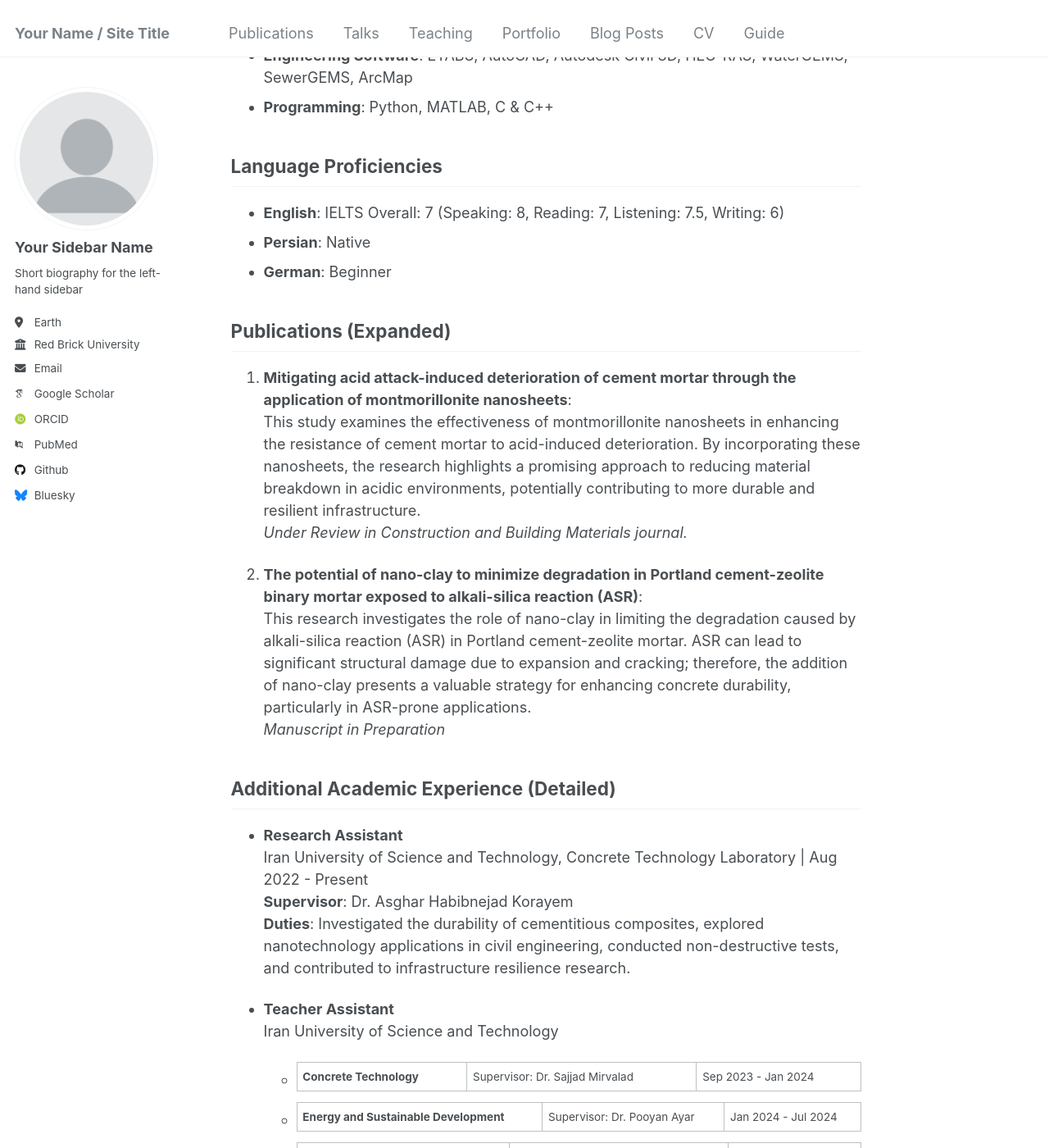
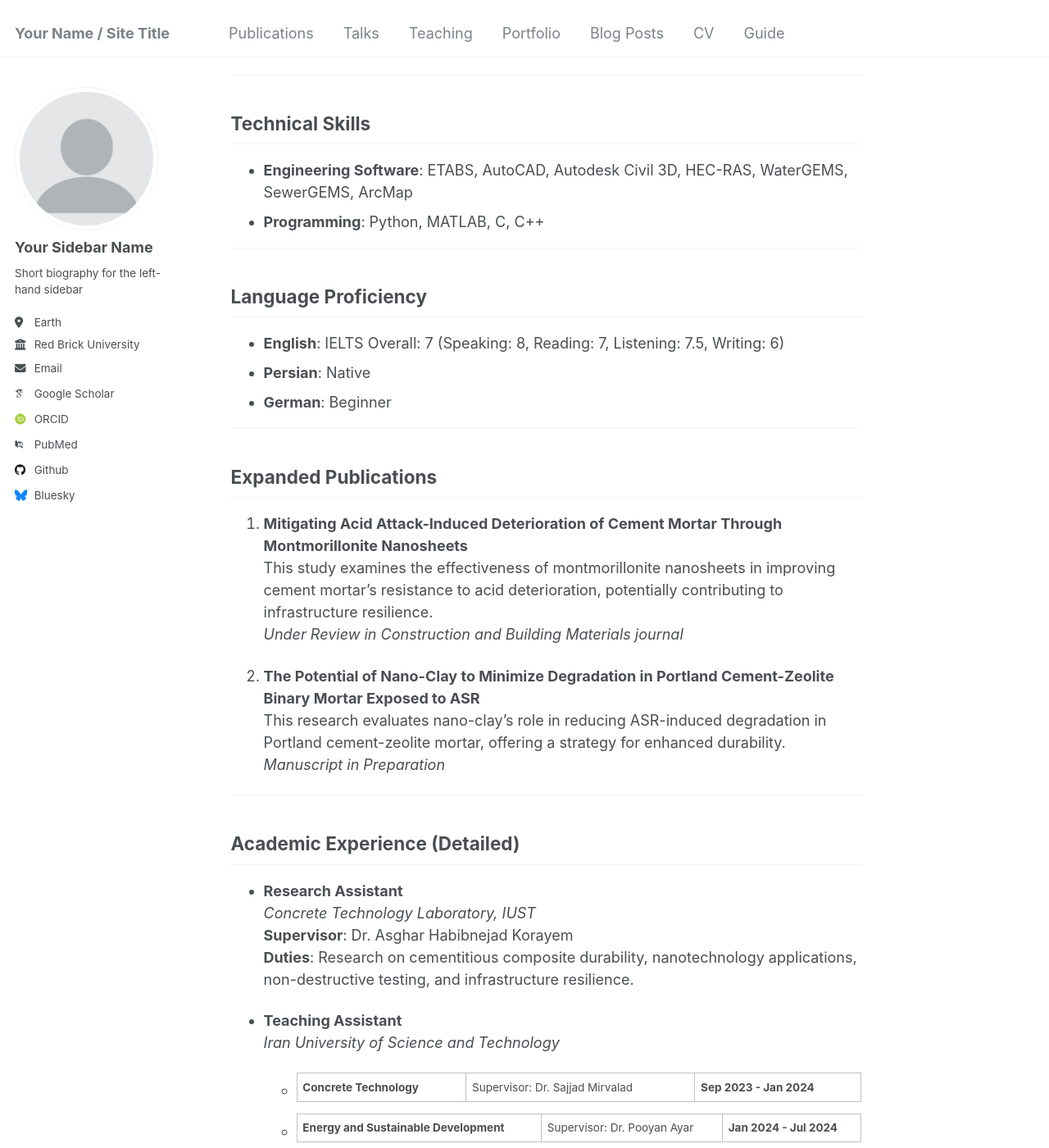
Before and after one commit to ParmidaMasoumi/ParmidaMasoumi.github.io, a Jekyll site: the page built from _pages/about.md, in a window 1280 px wide and 1400 px high, scrolled down 2876 px. Shown: the whole window at 82% size. Built offline with Jekyll 4.4.1, drawn with Linux system fonts in a browser that asks for light colours; some web fonts are replaced; some of the changed text lies outside the part shown.

Commit message:
Update about.md

```diff
--- a/_pages/about.md
+++ b/_pages/about.md
@@ -7,127 +7,140 @@ redirect_from:
   - /about.html
 ---
 
-# Home
+# [Parmida Masoumi]
 
-Hello, I hold a Bachelor of Science in Civil Engineering from Iran University of Science and Technology. My focus has been on advanced construction materials, particularly in improving concrete durability with nano-materials. I engaged in extensive research within the concrete technology lab, working on projects related to chloride transport, alkali-silica reaction, and acid resistance in cement mortar.
+**Bachelor of Science in Civil Engineering**
+Iran University of Science and Technology, Tehran, Iran
+
+---
+
+## Research Focus
+
+With a focus on advanced construction materials, I specialize in enhancing concrete durability through nano-materials. My research experience in the Concrete Technology Laboratory includes studies on chloride transport, alkali-silica reaction, and acid resistance in cement mortar.
+
+---
 
 ## Education
 
 - **B.Sc. in Civil Engineering**
-  Iran University of Science and Technology (IUST), Tehran, Iran
-  2020 – 2024
+  _Iran University of Science and Technology (IUST), Tehran, Iran_
+  **2020 – 2024**
 
 - **High School Diploma in Mathematics & Physics**
-  Farzanegan7: Sampad (National Organization for Development of Exceptional Talents), Tehran, Iran
-  2017 – 2020
+  _Farzanegan7: Sampad (National Organization for Development of Exceptional Talents), Tehran, Iran_
+  **2017 – 2020**
+
+---
 
 ## Academic Experience
 
 - **Research Assistant**
-  Iran University of Science and Technology, Concrete Technology Laboratory | Aug 2022 - Present
+  _Concrete Technology Laboratory, Iran University of Science and Technology_
+  **Aug 2022 – Present**
   **Supervisor**: Dr. Asghar Habibnejad Korayem
 
-- **Teacher Assistant**
-  Iran University of Science and Technology
-  - Concrete Technology | Sep 2023 - Jan 2024
-  - Energy and Sustainable Development | Jan 2024 - July 2024
-  - Concrete Technology Laboratory | Jan 2023 - July 2023
-  - Fluid Mechanics | Jan 2023 - July 2023
-  - Civil Engineering Hydraulics | Sep 2023 - Jan 2024
+- **Teaching Assistant**
+  _Iran University of Science and Technology_
+  - Concrete Technology | **Sep 2023 – Jan 2024**
+  - Energy and Sustainable Development | **Jan 2024 – July 2024**
+  - Concrete Technology Laboratory | **Jan 2023 – July 2023**
+  - Fluid Mechanics | **Jan 2023 – July 2023**
+  - Civil Engineering Hydraulics | **Sep 2023 – Jan 2024**
+
+---
 
 ## Publications
 
-- **Mitigating acid attack-induced deterioration of cement mortar through the application of montmorillonite nanosheets**
-  _Under Review in Construction and Building Materials journal._
+1. **Mitigating Acid Attack-Induced Deterioration of Cement Mortar Through Montmorillonite Nanosheets**
+   _Under Review in Construction and Building Materials journal_
 
-- **The potential of nano-clay to minimize degradation in Portland cement-zeolite binary mortar exposed to alkali-silica reaction (ASR)**
-  _Manuscript in Preparation_
+2. **The Potential of Nano-Clay to Minimize Degradation in Portland Cement-Zeolite Binary Mortar Exposed to Alkali-Silica Reaction (ASR)**
+   _Manuscript in Preparation_
+
+---
 
 ## Work Experience
 
-- **Ariantiss Co. | Building Retrofit Design and Implementation**
-  - Conducted thorough assessments of existing buildings for structural integrity and retrofitting potential.
-  - Supported senior engineers in project planning and execution.
-  - Utilized AutoCAD for design precision.
-  - Contributed to project proposals and presentations.
+- **Ariantiss Co.**
+  _Building Retrofit Design and Implementation_
+  Conducted site assessments, supported civil engineering project execution, utilized AutoCAD for design, and contributed to project proposals and presentations.
 
-- **Mahab Ghodss Consulting Engineering Co. | Water Resources Studies, Dam & Hydropower**
-  - Design of Sewer Networks
-  - Simulation of Water Resources Systems
-  - Optimization of Integrated Water Resources Systems
-  - Analyzed reservoir impacts on water regulation capabilities.
+- **Mahab Ghodss Consulting Engineering Co.**
+  _Water Resources Studies, Dam & Hydropower_
+  Designed sewer networks, simulated water resources systems, optimized integrated water resources, and analyzed reservoir impact on water regulation.
 
-## Honors
+---
 
-- **Direct admission** to master’s degree programs at top-ranking universities in Iran.
-- Ranked **Top 20%** among Civil Engineering graduating class | Year 2024
-- Ranked **Top 2%** in Konkour Exam | Year 2020
-- Awarded **Student of the Year** | Iran University of Science and Technology, Year 2023
-- **Top Internship Course Poster and Video** | Iran University of Science and Technology, Year 2023
-- Admitted to the **National Organization for the Development of Exceptional Talents (Farzanegan)** | Year 2014-2020
-- Ranked **2nd in PYPT (Persian Young Physicists’ Tournament)** | Year 2018
+## Honors and Awards
+
+- **Direct Admission** to master’s degree programs at top-ranking Iranian universities
+- **Top 20%** among Civil Engineering graduating class, IUST, 2024
+- **Top 2%** in the Konkour Exam, 2020
+- **Student of the Year** at IUST, 2023
+- **Top Internship Course Poster and Video** at IUST, 2023
+- Admitted to the **National Organization for Development of Exceptional Talents (Farzanegan)**
+- **2nd Place** in PYPT (Persian Young Physicists’ Tournament), 2018
+
+---
 
 ## Volunteer Experience
 
-**Deputy Secretary of the Scientific Society of Civil Engineering**
+**Deputy Secretary, Scientific Society of Civil Engineering**
 Responsibilities:
-- Worked with team members to plan events and conferences.
-- Managed content and communications between faculty and undergraduates.
+- Organized academic events and conferences, maintained content management, and facilitated faculty-student communications.
 
-Organized Events:
-- **13th ICCE (International Congress on Civil Engineering)**
-- **GeoWall (National Competition of Reinforced Soil Retaining Wall)**
-- **ICO (Industrial Civil Opportunity)**
+Events Organized:
+- **13th International Congress on Civil Engineering (ICCE)**: Coordinated speaker invitations, logistics, and networking.
+- **GeoWall Competition**: Managed material logistics and judging process for reinforced soil retaining wall models.
+- **Industrial Civil Opportunity (ICO)**: Organized industry panels and networking sessions for student-employer connections.
 
-## Skills
+---
+
+## Technical Skills
 
 - **Engineering Software**: ETABS, AutoCAD, Autodesk Civil 3D, HEC-RAS, WaterGEMS, SewerGEMS, ArcMap
-- **Programming**: Python, MATLAB, C & C++
+- **Programming**: Python, MATLAB, C, C++
 
-## Language Proficiencies
+---
+
+## Language Proficiency
 
 - **English**: IELTS Overall: 7 (Speaking: 8, Reading: 7, Listening: 7.5, Writing: 6)
 - **Persian**: Native
 - **German**: Beginner
 
-## Publications (Expanded)
+---
 
-1. **Mitigating acid attack-induced deterioration of cement mortar through the application of montmorillonite nanosheets**:
-   This study examines the effectiveness of montmorillonite nanosheets in enhancing the resistance of cement mortar to acid-induced deterioration. By incorporating these nanosheets, the research highlights a promising approach to reducing material breakdown in acidic environments, potentially contributing to more durable and resilient infrastructure.
-   _Under Review in Construction and Building Materials journal._
+## Expanded Publications
 
-2. **The potential of nano-clay to minimize degradation in Portland cement-zeolite binary mortar exposed to alkali-silica reaction (ASR)**:
-   This research investigates the role of nano-clay in limiting the degradation caused by alkali-silica reaction (ASR) in Portland cement-zeolite mortar. ASR can lead to significant structural damage due to expansion and cracking; therefore, the addition of nano-clay presents a valuable strategy for enhancing concrete durability, particularly in ASR-prone applications.
+1. **Mitigating Acid Attack-Induced Deterioration of Cement Mortar Through Montmorillonite Nanosheets**
+   This study examines the effectiveness of montmorillonite nanosheets in improving cement mortar's resistance to acid deterioration, potentially contributing to infrastructure resilience.
+   _Under Review in Construction and Building Materials journal_
+
+2. **The Potential of Nano-Clay to Minimize Degradation in Portland Cement-Zeolite Binary Mortar Exposed to ASR**
+   This research evaluates nano-clay's role in reducing ASR-induced degradation in Portland cement-zeolite mortar, offering a strategy for enhanced durability.
    _Manuscript in Preparation_
 
-## Additional Academic Experience (Detailed)
+---
+
+## Academic Experience (Detailed)
 
 - **Research Assistant**
-  Iran University of Science and Technology, Concrete Technology Laboratory | Aug 2022 - Present
+  _Concrete Technology Laboratory, IUST_
   **Supervisor**: Dr. Asghar Habibnejad Korayem
-  **Duties**: Investigated the durability of cementitious composites, explored nanotechnology applications in civil engineering, conducted non-destructive tests, and contributed to infrastructure resilience research.
+  **Duties**: Research on cementitious composite durability, nanotechnology applications, non-destructive testing, and infrastructure resilience.
 
-- **Teacher Assistant**
-  Iran University of Science and Technology
-  - **Concrete Technology** | Supervisor: Dr. Sajjad Mirvalad | Sep 2023 - Jan 2024
-  - **Energy and Sustainable Development** | Supervisor: Dr. Pooyan Ayar | Jan 2024 - Jul 2024
-  - **Concrete Technology Laboratory** | Supervisor: Dr. Hassan Malekitabar | Jan 2023 - Jul 2023
-  - **Fluid Mechanics** | Supervisor: Dr. Naser Shabakhty | Jan 2023 - Jul 2023
-  - **Civil Engineering Hydraulics** | Supervisor: Dr. Motahareh Saadatpour | Sep 2023 - Jan 2024
+- **Teaching Assistant**
+  _Iran University of Science and Technology_
+  - **Concrete Technology** | Supervisor: Dr. Sajjad Mirvalad | **Sep 2023 - Jan 2024**
+  - **Energy and Sustainable Development** | Supervisor: Dr. Pooyan Ayar | **Jan 2024 - Jul 2024**
+  - **Concrete Technology Laboratory** | Supervisor: Dr. Hassan Malekitabar | **Jan 2023 - Jul 2023**
+  - **Fluid Mechanics** | Supervisor: Dr. Naser Shabakhty | **Jan 2023 - Jul 2023**
+  - **Civil Engineering Hydraulics** | Supervisor: Dr. Motahareh Saadatpour | **Sep 2023 - Jan 2024**
 
-## Volunteer Experience (Expanded)
-
-**Deputy Secretary of the Scientific Society of Civil Engineering**
-Responsibilities:
-- Planned events and scientific conferences, managed content, and facilitated communication between faculty and undergraduates.
-
-Organized Events:
-- **13th International Congress on Civil Engineering (ICCE)**: Coordinated logistics, invited speakers, and facilitated networking opportunities.
-- **GeoWall Competition**: Developed competition guidelines, managed materials, and supervised the judging process.
-- **Industrial Civil Opportunity (ICO)**: Organized sessions connecting students with industry leaders.
+---
 
 ## Hobbies
 
-- **Music Experience**
-  Piano Player
-  Self-Taught / 10 years of experience
+**Music**
+Piano Player, Self-Taught with 10 years of experience
```
